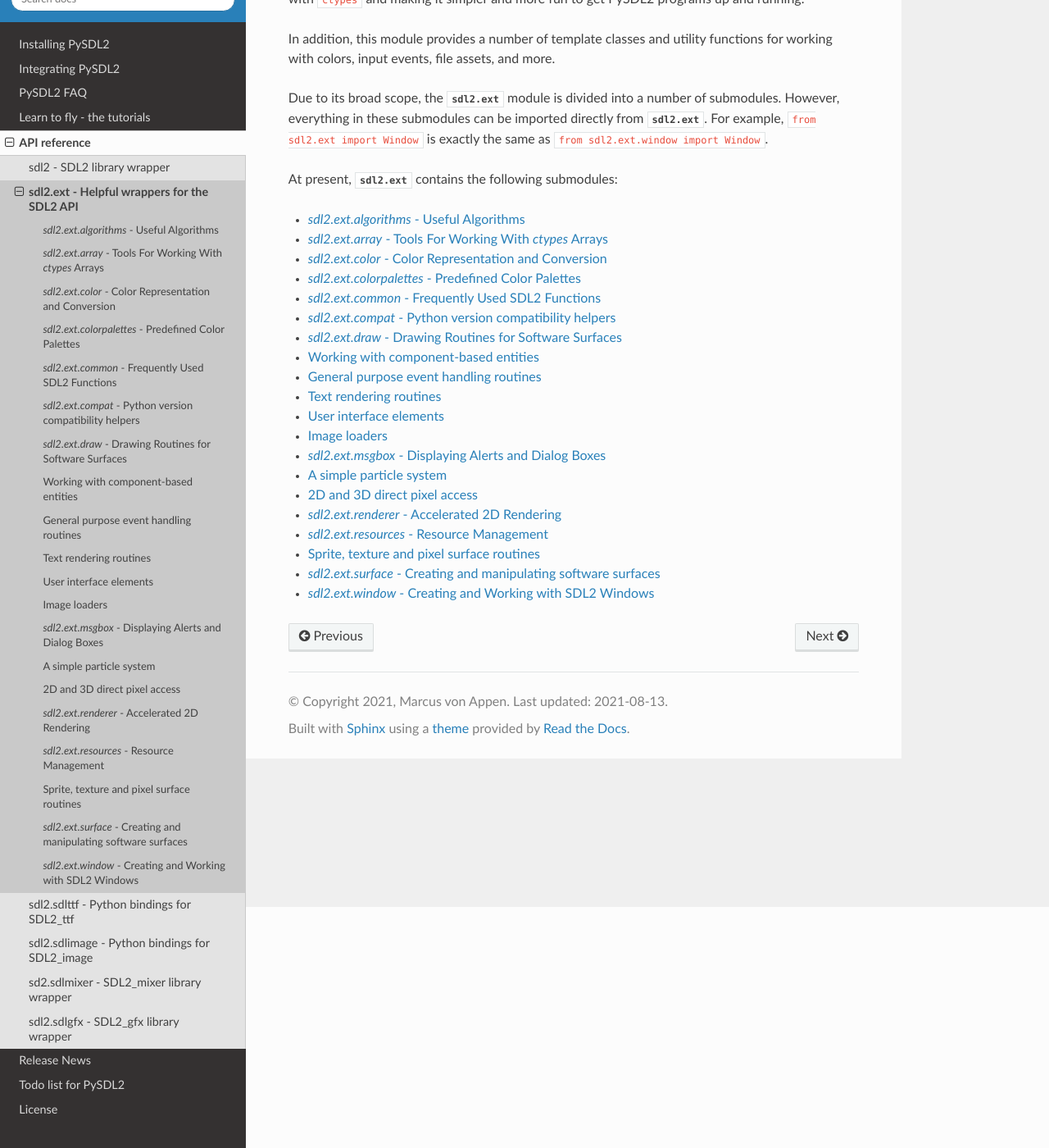
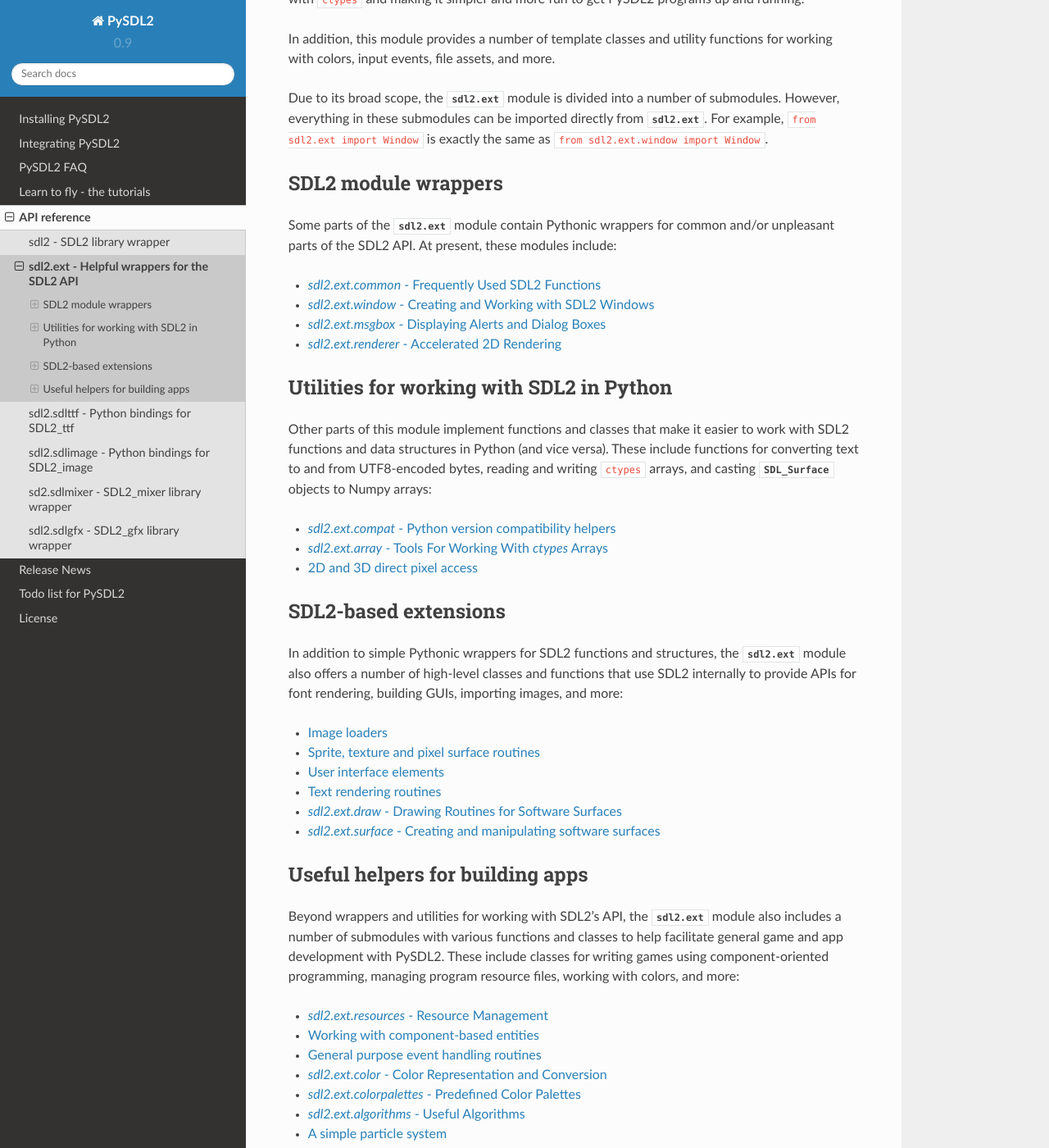
Before and after one commit to py-sdl/py-sdl2, a Sphinx documentation site: the page built from doc/modules/sdl2ext.rst, in a window 1280 px wide and 1400 px high, scrolled down 294 px. Shown: the whole window at 82% size. Built offline with Sphinx 7.4.7 and the Read the Docs theme 2.0.0, drawn with Linux system fonts in a browser that asks for light colours.

Commit message:
Reorganize main ext docs page

```diff
--- a/doc/modules/sdl2ext.rst
+++ b/doc/modules/sdl2ext.rst
@@ -20,10 +20,74 @@
 from :mod:`sdl2.ext`. For example, ``from sdl2.ext import Window`` is exactly
 the same as ``from sdl2.ext.window import Window``.
 
-At present, :mod:`sdl2.ext` contains the following submodules:
+
+SDL2 module wrappers
+--------------------
+
+Some parts of the :mod:`sdl2.ext` module contain Pythonic wrappers for common
+and/or unpleasant parts of the SDL2 API. At present, these modules include:
 
 .. toctree::
 	:maxdepth: 1
-	:glob:
 
-	ext/*
+	ext/common.rst
+	ext/window.rst
+	ext/msgbox.rst
+	ext/renderer.rst
+
+
+Utilities for working with SDL2 in Python
+-----------------------------------------
+
+Other parts of this module implement functions and classes that make it easier
+to work with SDL2 functions and data structures in Python (and vice versa).
+These include functions for converting text to and from UTF8-encoded bytes,
+reading and writing ``ctypes`` arrays, and casting :obj:`~sdl2.SDL_Surface`
+objects to Numpy arrays:
+
+.. toctree::
+	:maxdepth: 1
+
+	ext/compat.rst
+	ext/array.rst
+	ext/pixelaccess.rst
+
+
+SDL2-based extensions
+---------------------
+
+In addition to simple Pythonic wrappers for SDL2 functions and structures, the
+:mod:`sdl2.ext` module also offers a number of  high-level classes and functions
+that use SDL2 internally to provide APIs for font rendering, building GUIs,
+importing images, and more:
+
+.. toctree::
+	:maxdepth: 1
+
+	ext/image.rst
+	ext/spritesystem.rst
+	ext/gui.rst
+	ext/font.rst
+	ext/draw.rst
+	ext/surface.rst
+
+
+Useful helpers for building apps
+--------------------------------
+
+Beyond wrappers and utilities for working with SDL2's API, the
+:mod:`sdl2.ext` module also includes a number of submodules with various
+functions and classes to help facilitate general game and app development with
+PySDL2. These include classes for writing games using component-oriented
+programming, managing program resource files, working with colors, and more:
+
+.. toctree::
+	:maxdepth: 1
+
+	ext/resources.rst
+	ext/ebs.rst
+	ext/events.rst
+	ext/color.rst
+	ext/colorpalettes.rst
+	ext/algorithms.rst
+	ext/particles.rst
```
